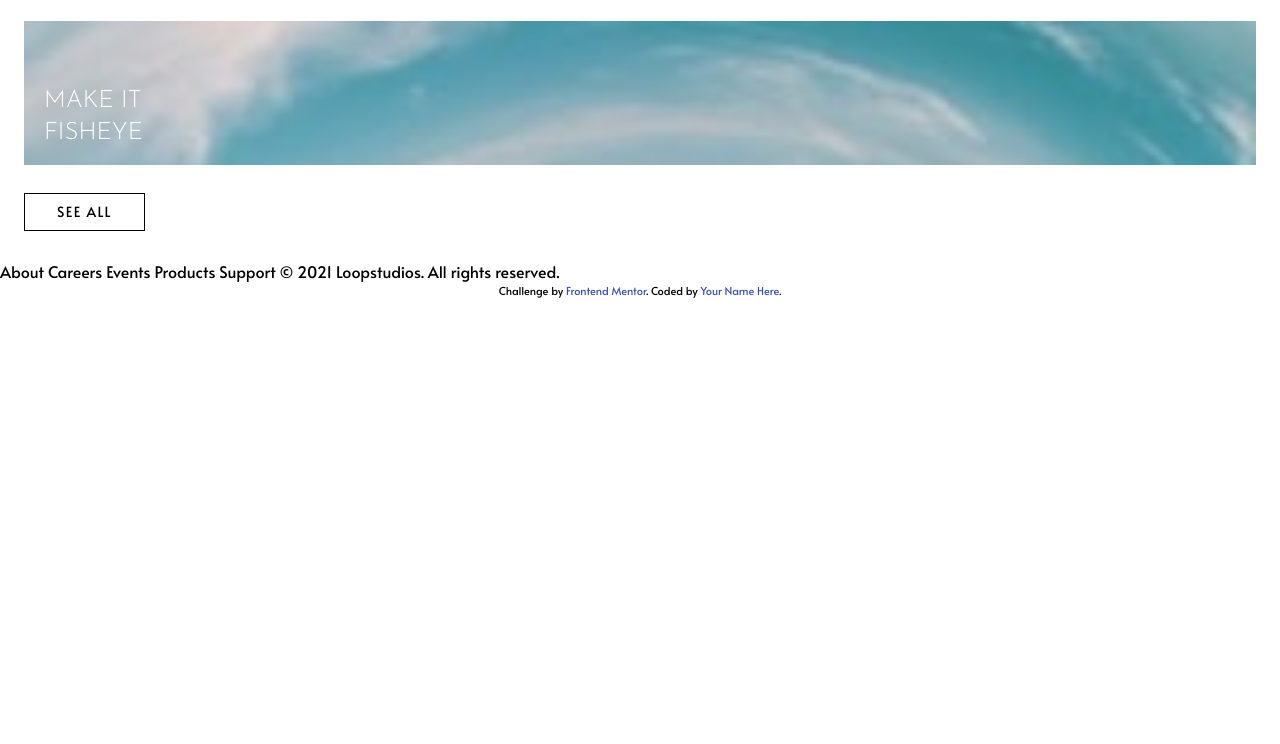
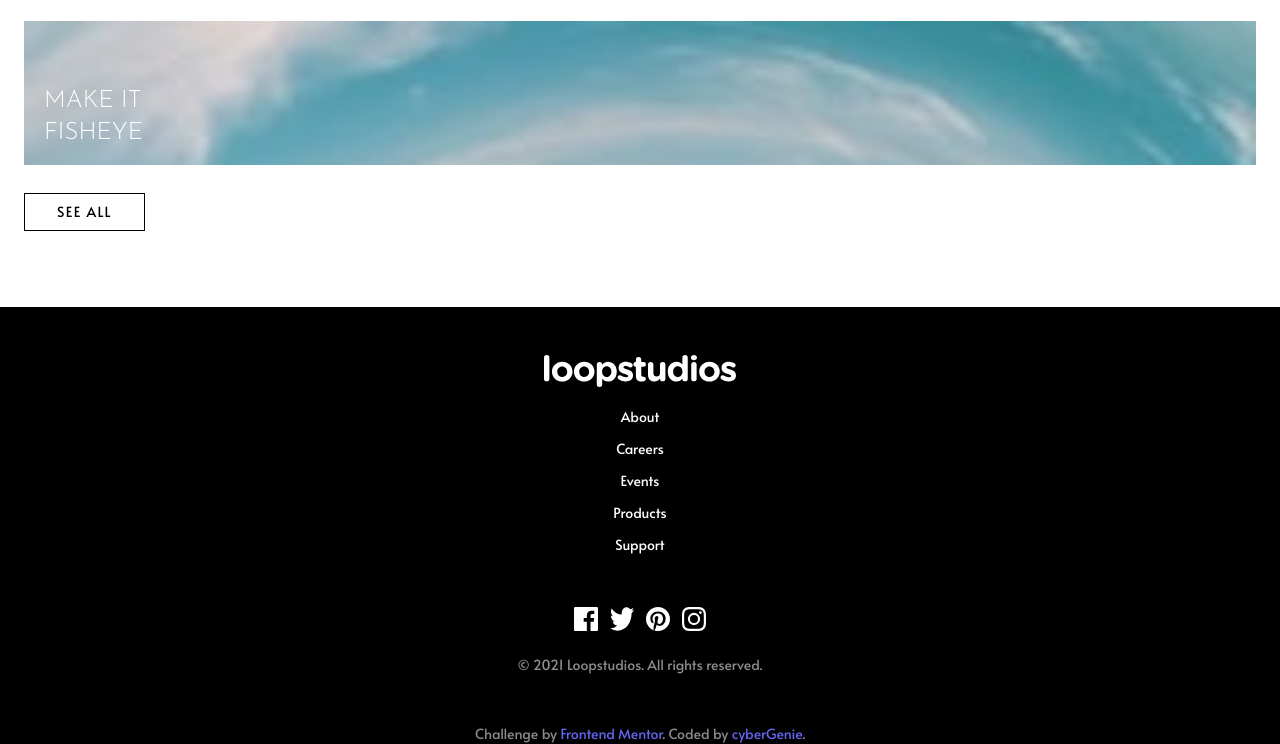
Before and after one commit to CyberGeni/loopstudios, a plain HTML site: page index.html in a window 1280 px wide. Shown: the part 2739-3483 px from the top of the page. Before the commit the page ends 3039 px from the top, so only its background shows below. Drawn offline with nearby package versions, Linux system fonts and the light colour scheme.

Commit message:
feat: footer

```diff
--- a/index.html
+++ b/index.html
@@ -11,10 +11,6 @@
   <link rel="preconnect" href="https://fonts.gstatic.com" crossorigin>
   <link href="https://fonts.googleapis.com/css2?family=Alata&family=Josefin+Sans:wght@300&display=swap" rel="stylesheet">
   <!-- Feel free to remove these styles or customise in your own stylesheet 👍 -->
-  <style>
-    .attribution { font-size: 11px; text-align: center; }
-    .attribution a { color: hsl(228, 45%, 44%); }
-  </style>
   <script>
     tailwind.config = {
       theme: {
@@ -72,23 +68,33 @@ to their brand.</p>
         <span class="bg-[url('images/mobile/image-curiosity.jpg')] md:bg-[url('images/desktop/image-curiosity.jpg')] bg-cover flex w-full h-36 p-5 pt-16">The<br>curiosity</span>
         <span class="bg-[url('images/mobile/image-fisheye.jpg')] md:bg-[url('images/desktop/image-fisheye.jpg')] bg-cover flex w-full h-36 p-5 pt-16">Make it<br>fisheye</span>
       </div>
-      <button class="uppercase tracking-widest border border-black px-8 py-2 m-auto my-7 text-sm text-center">See all</button>
+      <button class="uppercase tracking-widest border border-black px-8 py-2 mx-auto my-7 text-sm text-center">See all</button>
     </section>
+    <footer class="flex flex-col bg-black items-center justify-center text-center w-full text-white py-12 mt-12">
+      <div>
+        <img src="images/logo.svg" alt="">
+        <ul class="space-y-3 my-5 text-sm">
+          <li class="">About</li>
+          <li class="">Careers</li>
+          <li class="">Events</li>
+          <li class=""></li>Products</li>
+          <li class="">Support</li>
+        </ul>
+      </div>
+      <div>
+        <div class="flex justify-center space-x-3 m-auto mt-8 mb-6">
+          <img src="images/icon-facebook.svg" alt="">
+          <img src="images/icon-twitter.svg" alt="">
+          <img src="images/icon-pinterest.svg" alt="">
+          <img src="images/icon-instagram.svg" alt="">
+        </div>
+        <p class="text-darkGray font-medium text-sm">© 2021 Loopstudios. All rights reserved.</p>
+      </div>
+    </footer>
   </main>
-
-
-
-  About
-  Careers
-  Events
-  Products
-  Support
-
-  © 2021 Loopstudios. All rights reserved.
-
-  <div class="attribution">
-    Challenge by <a href="https://www.frontendmentor.io?ref=challenge" target="_blank">Frontend Mentor</a>.
-    Coded by <a href="#">Your Name Here</a>.
-  </div>
+  <footer class="bg-black text-darkGray text-center text-[14px]">
+    Challenge by <a class="text-indigo-500" href="https://www.frontendmentor.io?ref=challenge" target="_blank">Frontend Mentor</a>.
+    Coded by <a class="text-indigo-500" href="#">cyberGenie</a>.
+  </footer>
 </body>
 </html>
```
